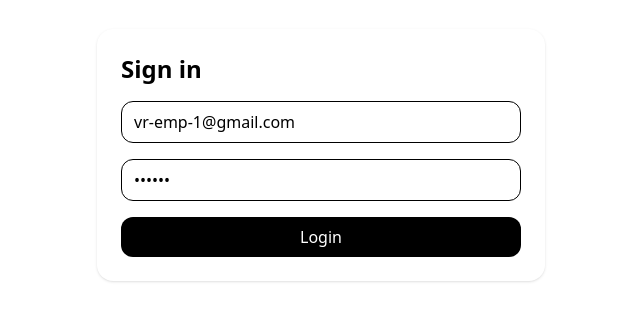
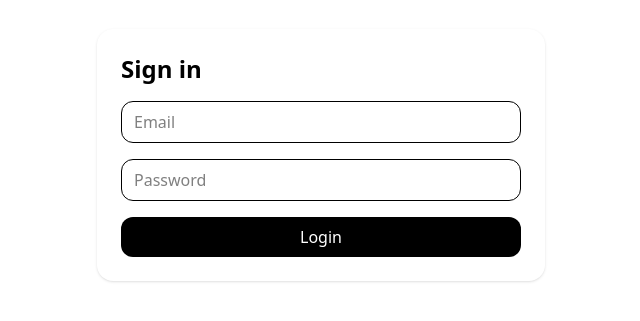
Before and after one commit to lazyDeveloperAkash/pbac-vr-auto, a React (Vite) app in the folder client/: page /login in a window 1280 px wide. Shown: the part 245-566 px from the top of the page, without its empty margins (319-959 px from the left). Built offline with nearby package versions, Linux system fonts and the light colour scheme; no server answers.

Commit message:
create loading functionality

```diff
--- a/client/src/pages/LoginPage.jsx
+++ b/client/src/pages/LoginPage.jsx
@@ -5,8 +5,8 @@
 import { useNavigate } from "react-router-dom";
 
 export default function Login() {
-  const [email, setEmail] = useState("vr-emp-1@gmail.com");
-  const [password, setPassword] = useState("123456");
+  const [email, setEmail] = useState("");
+  const [password, setPassword] = useState("");
   const dispatch = useDispatch();
   const { status, user, error } = useSelector((s) => s.auth);
   const navigate = useNavigate();
```
